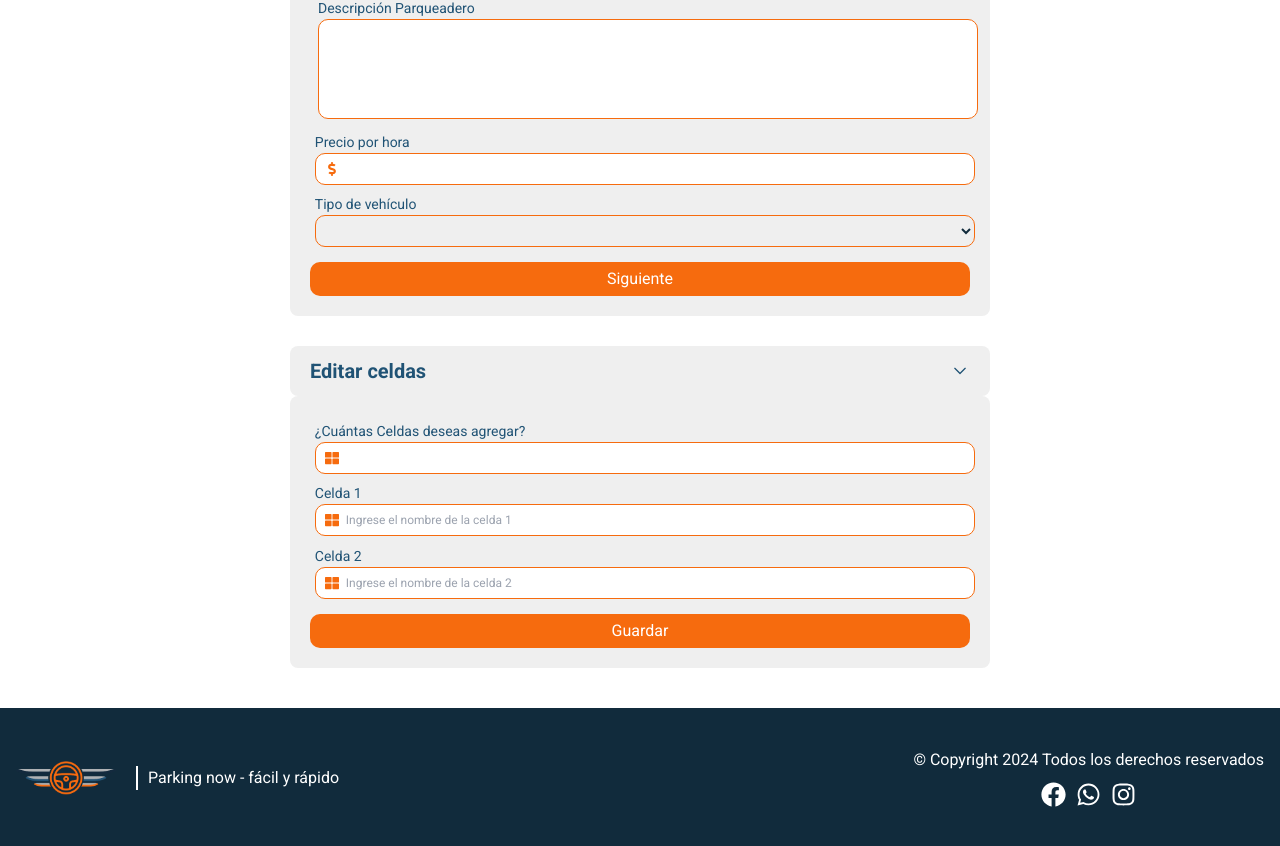
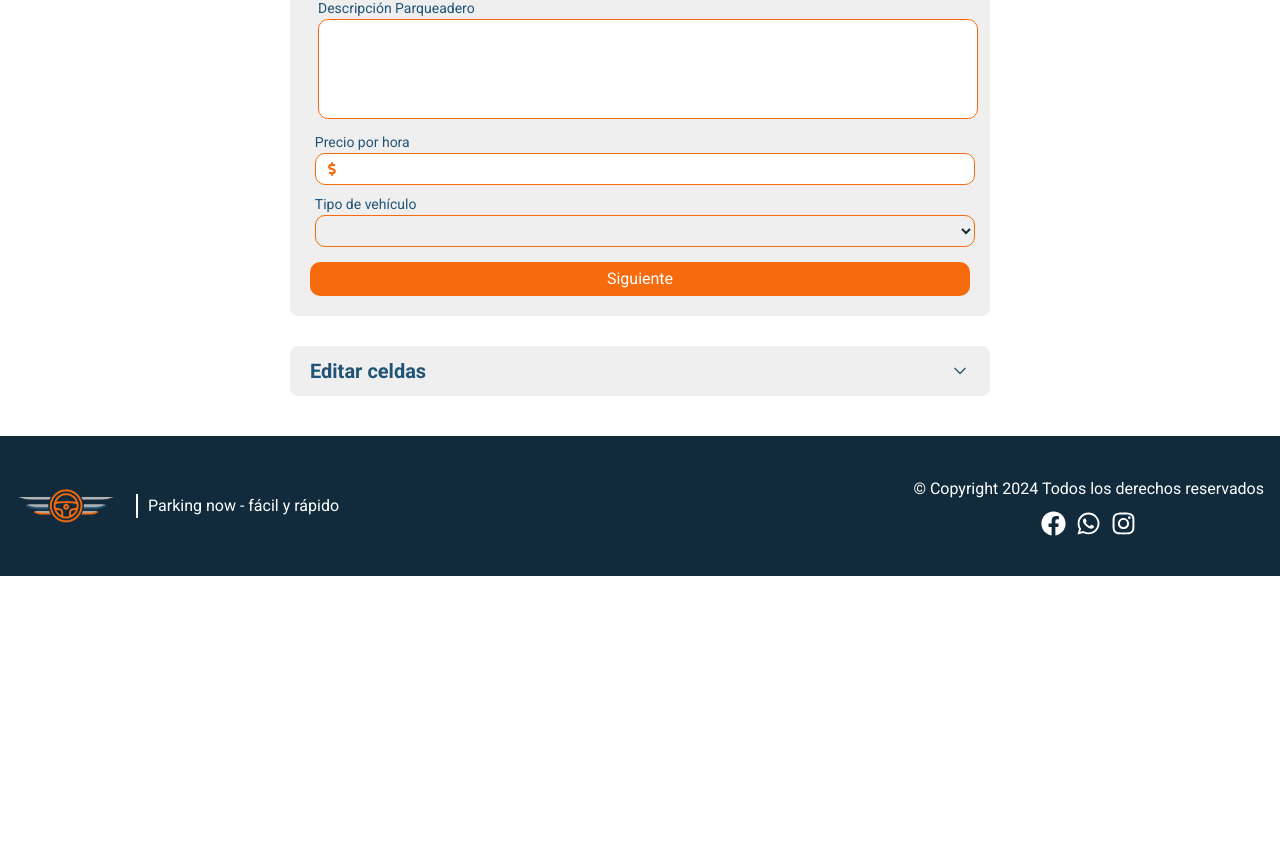
Before and after one commit to pruiz5514/Parking-now, a Next.js app: page /my-parkings/edit-parking in a window 1280 px wide. Shown: the part 540-1386 px from the top of the page. After the commit the page ends 1116 px from the top, so only its background shows below. Built offline with nearby package versions, Linux system fonts and the light colour scheme.

Commit message:
feat: logic is added to add the form to edit cells

```diff
--- a/src/app/my-parkings/edit-parking/page.tsx
+++ b/src/app/my-parkings/edit-parking/page.tsx
@@ -90,11 +90,11 @@ const EditParking = ()=>{
                 </section>
 
                 <section>
-                    <button className="editSlotsTitle-container" onClick={()=> setIsOpen(false)}>
+                    <button className="editSlotsTitle-container" onClick={()=> setIsOpen(!isOpen)}>
                         <h2>Editar celdas</h2> <GoChevronDown />
                     </button>
 
-                    <article>
+                    <article style={{display:isOpen ? 'flex' : 'none'}}>
                         <Form
                                 footerContent={
                                     <>
```
